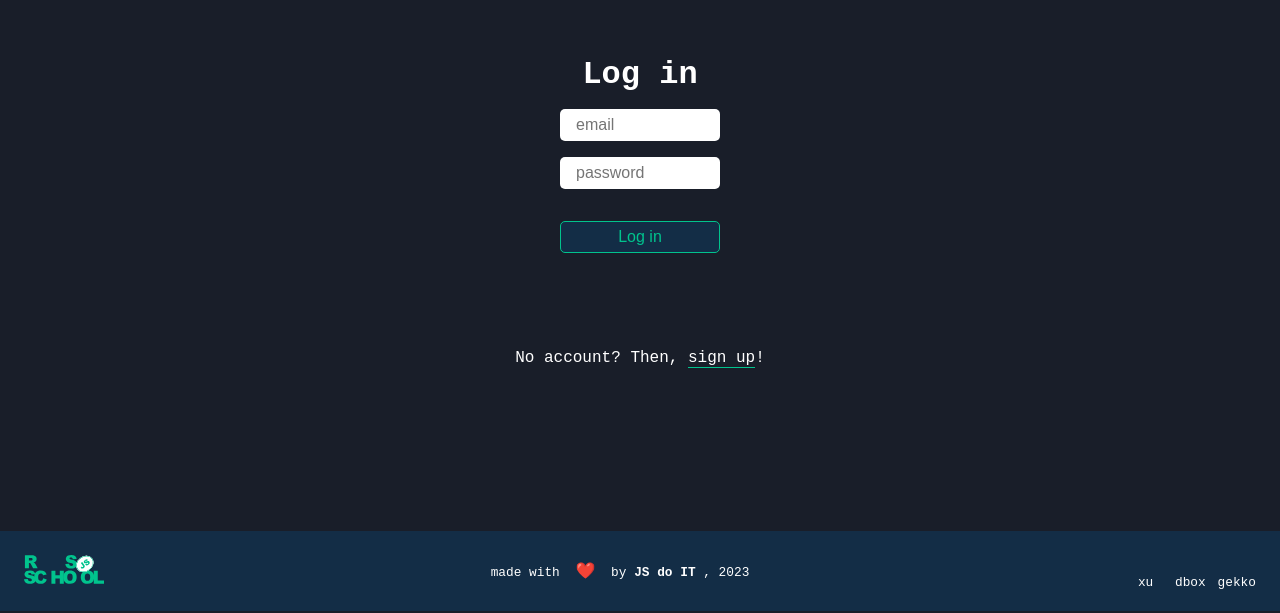
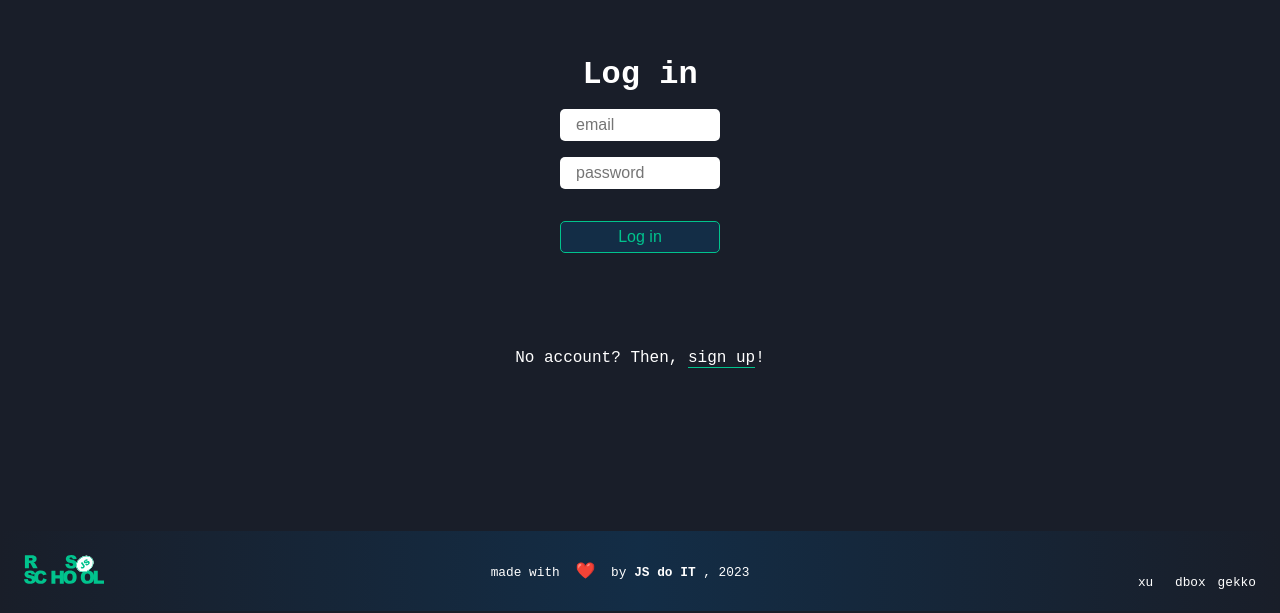
Before and after one commit to xu69ux/graphiql-app, a React (Vite) app: page /login in a window 1280 px wide. Shown: the part 189-802 px from the top of the page. Built offline with nearby package versions, Linux system fonts and the light colour scheme; some icons are missing.

Commit message:
feat: add some styles

```diff
--- a/src/styles/Footer.css
+++ b/src/styles/Footer.css
@@ -2,7 +2,8 @@
   display: flex;
   justify-content: space-between;
   align-items: center;
-  background-color: var(--blue);
+  background: linear-gradient(90deg, var(--dark), var(--blue), var(--dark));
+  background-color: var(--dark);
   color: var(--light);
   height: 5rem;
   padding: 1.5rem;
```
